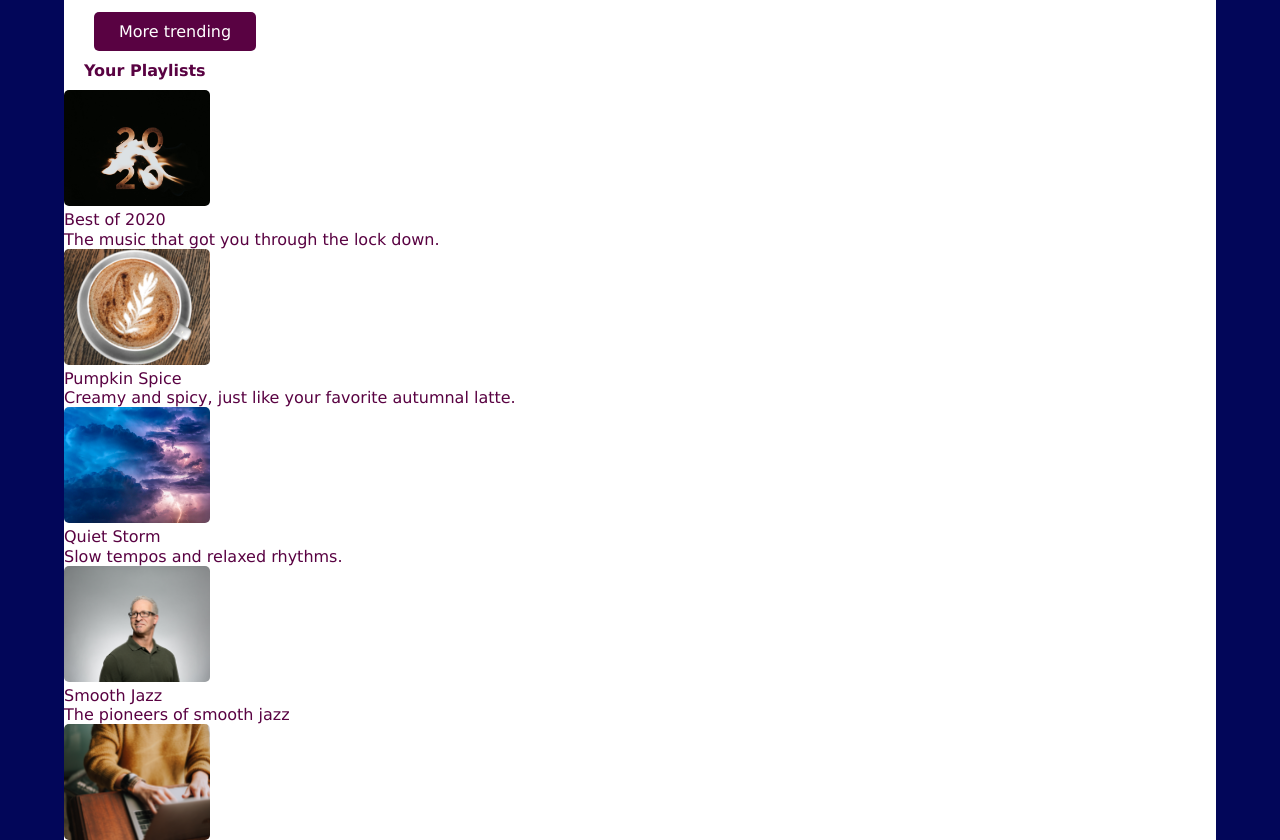
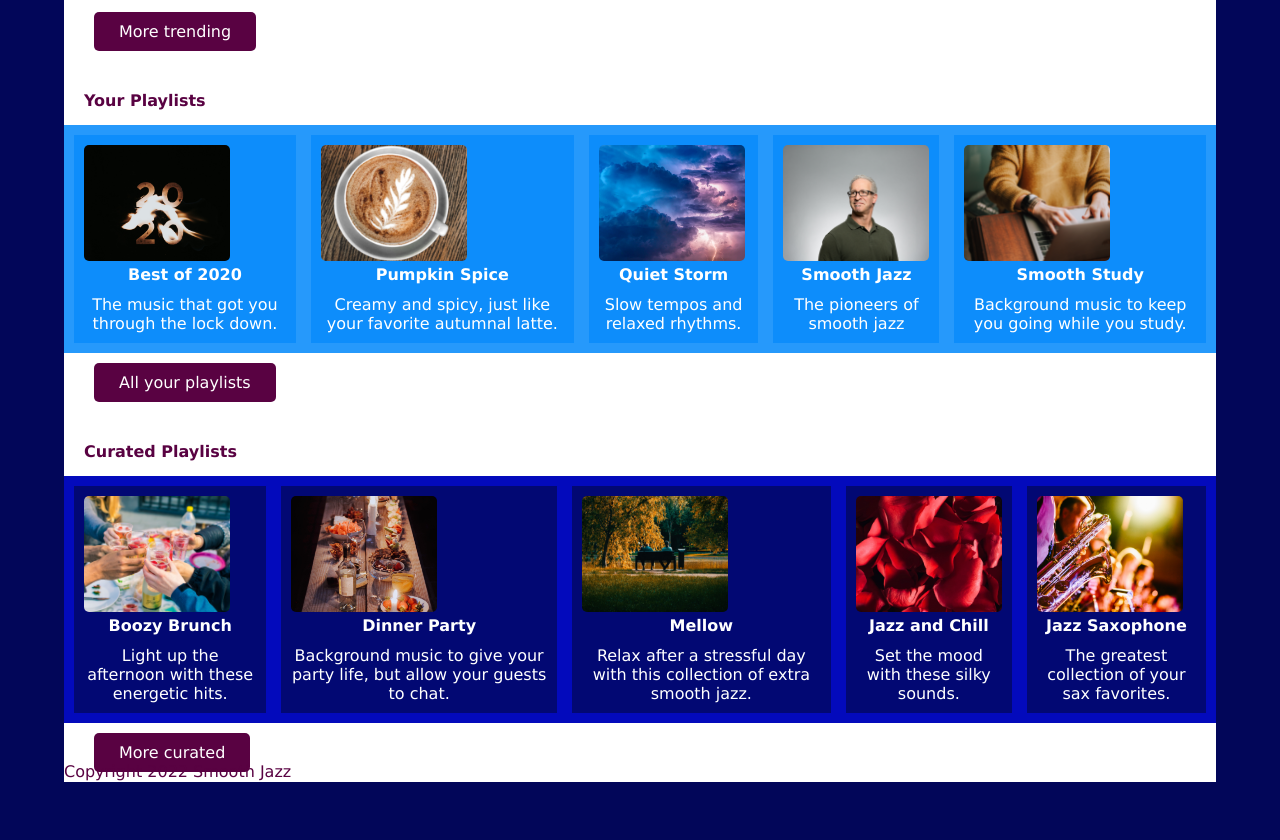
Before and after one commit to stevec713/streamingmedia, a plain HTML site: page index.html in a window 1280 px wide. Shown: the part 514-1354 px from the top of the page. After the commit the page ends 1296 px from the top, so only its background shows below. Drawn offline with Linux system fonts and the light colour scheme.

Commit message:
finished main

```diff
--- a/index.html
+++ b/index.html
@@ -72,6 +72,7 @@
 
             <section id="playlists">
                 <h3>Your Playlists</h3>
+                <div>
                 <article>
                     <img src="media/images/best-of-2020-cover.png" alt="a metallic and fire styled text saying 2020">
                     <h4>Best of 2020</h4>
@@ -101,12 +102,13 @@
                     <h4>Smooth Study</h4>
                     <p>Background music to keep you going while you study.</p>
                 </article>
-
+                </div>
                 <a href="#">All your playlists</a>
             </section>
 
             <section id="curated">
                 <h3>Curated Playlists</h3>
+                <div>
                 <article>
                     <img src="media/images/boozy-brunch-cover.png" alt="a group of people sitting at a table and doing a toast">
                     <h4>Boozy Brunch</h4>
@@ -136,6 +138,7 @@
                     <h4>Jazz Saxophone</h4>
                     <p>The greatest collection of your sax favorites.</p>
                 </article>
+                </div>
 
                 <a href="#">More curated</a>
             </section>
--- a/styles.css
+++ b/styles.css
@@ -91,6 +91,7 @@ header, main, footer {
     background-color: var(--white);
     width: 90%;
     margin: 0 auto;
+    max-width: 1200px;
 }
 
 header{
@@ -110,6 +111,8 @@ header div{
     width: 90%;
     background-color: var(--blue-purple);
     z-index: 3;
+    max-width: 1200px;
+
 }
 
 header label{
@@ -158,7 +161,7 @@ h3 {
     padding: 5px;
     background-color: lightgray;
     position: absolute;
-    bottom:29px;
+    bottom: 29px;
     z-index: 1;
     width: 100%;
     opacity: 80%;
@@ -169,7 +172,7 @@ h3 {
     background-color: lightgray;
     padding: 5px;
     position: absolute;
-    bottom:0;
+    bottom: 0;
     z-index: 1;
     width: 100%;
     opacity: 80%;
@@ -183,15 +186,17 @@ h3 {
     position: absolute;
     opacity: 70%;
     top: 35%;
+    width: 100%;
 }
 
-#trending a {
+#trending a, #playlists a, #curated a {
     padding: 10px 25px;
     margin: 30px;
     background-color: var(--magenta);
     border-radius: 5px;
     color: var(--white);
     text-decoration: none;
+    width: 200px;
 }
 
 /* -------------- SCROLLBAR STYLES -------------- */
@@ -229,16 +234,55 @@ h3 {
     background: var(--white);
 }
 
-/* -------------- PLAYLISTS STYLES -------------- */
+/* -------------- PLAYLISTS AND CURATED STYLES -------------- */
+#playlists h3, #curated h3 {
+    margin: 30px 0 5px 0;
+}
 
+#playlists div {
+    display: flex;
+    overflow-x: scroll;
+    padding: 10px;
+    gap: 15px;
+    background-color: var(--alt-lt-blue);
+    margin-bottom: 20px;
+}
 
+#playlists article {
+    background-color: var(--lt-blue);
+    padding: 10px;
+}
 
+#playlists h4, #curated h4 {
+    color: var(--white);
+    font-weight: bold;
+    text-align: center;
+    margin-bottom: 10px;
+}
 
+#playlists p, #curated p {
+    color: var(--white);
+    text-align: center;
+}
 
+#curated div {
+    display: flex;
+    overflow-x: scroll;
+    padding: 10px;
+    gap: 15px;
+    background-color: var(--dk-blue);
+    margin-bottom: 20px;
+}
 
+#curated article {
+    background-color: var(--blue-purple);
+    padding: 10px;
+}
 
+/* -------------- FOOTER STYLES -------------- */
+footer{
 
-
+}
 
 
 
```
